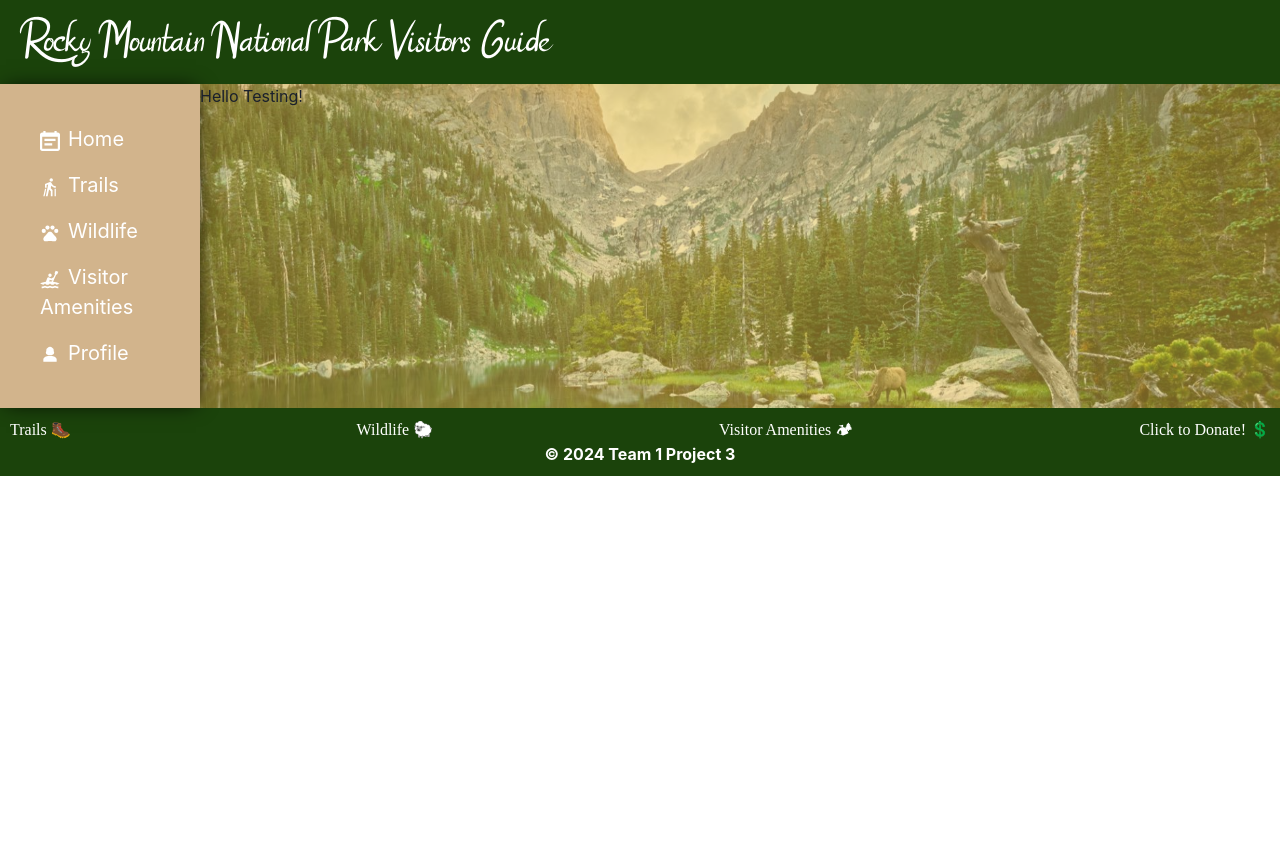
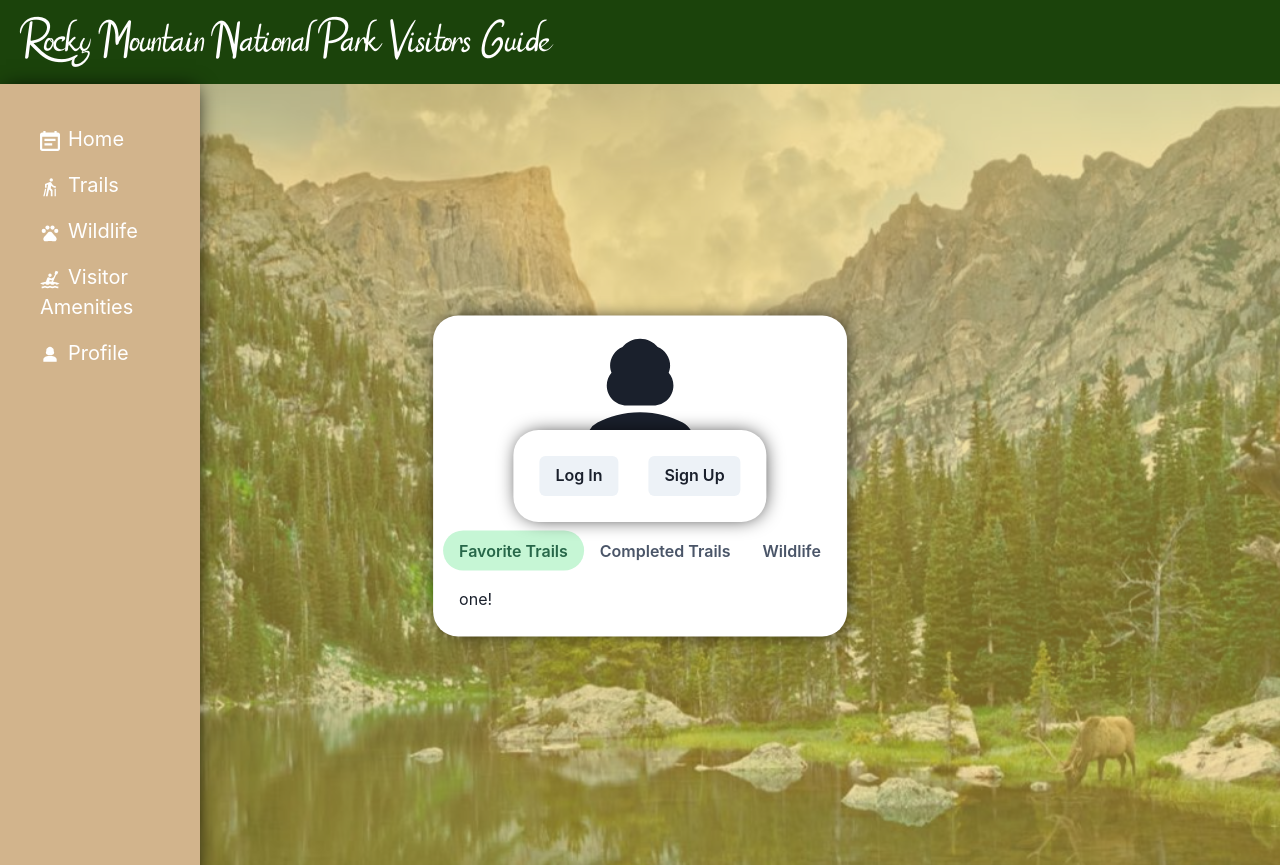
Before and after one commit to alexlofton/rockymountainnationalparkvisitorsguide, a React (Vite) app in the folder client/: page /Profile in a window 1280 px wide. Shown: the top 865 px of the page. Before the commit the page ends 800 px from the top, so only its background shows below. Built offline with nearby package versions, Linux system fonts and the light colour scheme.

Commit message:
buttons working, need to still connect user log in information

```diff
--- a/client/src/App.css
+++ b/client/src/App.css
@@ -2,7 +2,7 @@
     box-shadow: 1px 0 20px -5px #000000
 }
 
-.NavBar{
+.NavBar {
     /* float: left; */
     height: auto;
 }
@@ -32,13 +32,13 @@ main {
     flex-direction: column;
 }
 
-.HomeDesc{
+.HomeDesc {
     font-size: 16px;
     padding: 30px;
     display: block;
 }
 
-.Logo{
+.Logo {
     display: block;
     margin-left: auto;
     margin-right: auto;
@@ -59,12 +59,52 @@ main {
     transition: 300ms;
 }
 
-.HomeBtns{
+.HomeBtns {
     justify-content: center;
     display: flex;
 }
 
-.HomeBd{
+.HomeBd {
     flex-direction: column;
     height: 100vh;
 }
+
+.UserBox {
+    height: 100vb;
+    align-content: space-evenly;
+    display: block;
+    margin: auto;
+}
+
+.UserIb, .UserBtns {
+    background-color: white;
+    height: auto;
+    width: auto;
+    border-radius: 25px;
+    justify-content: center;
+    margin: auto;
+    padding: 10px;
+    position: absolute;
+    top: 50%;
+    left: 50%;
+    transform: translate(-50%, -50%);
+    box-shadow: 1px 0 20px -5px #000000
+
+}
+
+.UserN{
+    font-size: 30px;
+    font-weight: bold;
+    text-align: center;
+}
+
+.Usericon{
+    justify-content: center;
+    display: flex;
+}
+
+.BdyCntn{
+    align-items: center;
+    width: 100vh;
+    display: flex;
+}
--- a/client/src/pages/Profile.jsx
+++ b/client/src/pages/Profile.jsx
@@ -1,7 +1,82 @@
-const Profile = () =>  {
-    return(
-        <div>
-            <h1> Hello Testing!</h1>
+import React, { useState } from 'react';
+import { Tabs, TabList, TabPanels, Tab, TabPanel, Box, Icon, useDisclosure, Stack, Button, Modal,
+    ModalOverlay,
+    ModalContent,
+    ModalHeader,
+    ModalCloseButton,
+    ModalBody } from "@chakra-ui/react";
+import { MdPerson3 } from "react-icons/md";
+import LoginForm from '../components/LoginForm/index';
+import SignupForm from '../components/SignupForm/index';
+
+const Profile = () => {
+
+    const { isOpen, onOpen, onClose } = useDisclosure();
+    const [formType, setFormType] = useState('login');
+    const openForm = (type) => {
+        setFormType(type);
+        onOpen();
+    };
+
+    return (
+        <div className="BdyCntn">
+            <div className="UserBox">
+                <Box className="UserIb">
+                    <div className="Usericon">
+                        <Icon as={MdPerson3} boxSize={40} />
+                    </div>
+                    <h1 className="UserN">Welcome User</h1>
+                    <Tabs variant="soft-rounded" colorScheme="green">
+                        <TabList>
+                            <Tab>Favorite Trails</Tab>
+                            <Tab>Completed Trails</Tab>
+                            <Tab>Wildlife</Tab>
+                        </TabList>
+
+                        <TabPanels>
+                            <TabPanel>
+                                <p>one!</p>
+                            </TabPanel>
+                            <TabPanel>
+                                <p>two!</p>
+                            </TabPanel>
+                            <TabPanel>
+                                <p>three!</p>
+                            </TabPanel>
+                        </TabPanels>
+                    </Tabs>
+                </Box>
+                <Box className='UserBtns'>
+                    <Stack spacing={30} direction="row" textAlign="center" p={4}>
+                        <Button
+                            className='LoginButton'
+                            size="md"
+                            onClick={() => openForm('login')}
+                        >
+                            Log In
+                        </Button>
+
+                        <Button
+                            className='SignupButton'
+                            size="md"
+                            onClick={() => openForm('signup')}
+                        >
+                            Sign Up
+                        </Button>
+                    </Stack>
+                </Box>
+
+                <Modal isOpen={isOpen} onClose={onClose}>
+                    <ModalOverlay />
+                    <ModalContent>
+                        <ModalHeader>{formType === 'login' ? 'Login' : 'Sign Up'}</ModalHeader>
+                        <ModalCloseButton />
+                        <ModalBody pb={6}>
+                            {formType === 'login' ? <LoginForm /> : <SignupForm />}
+                        </ModalBody>
+                    </ModalContent>
+                </Modal>
+            </div>
         </div>
     )
 };
```
